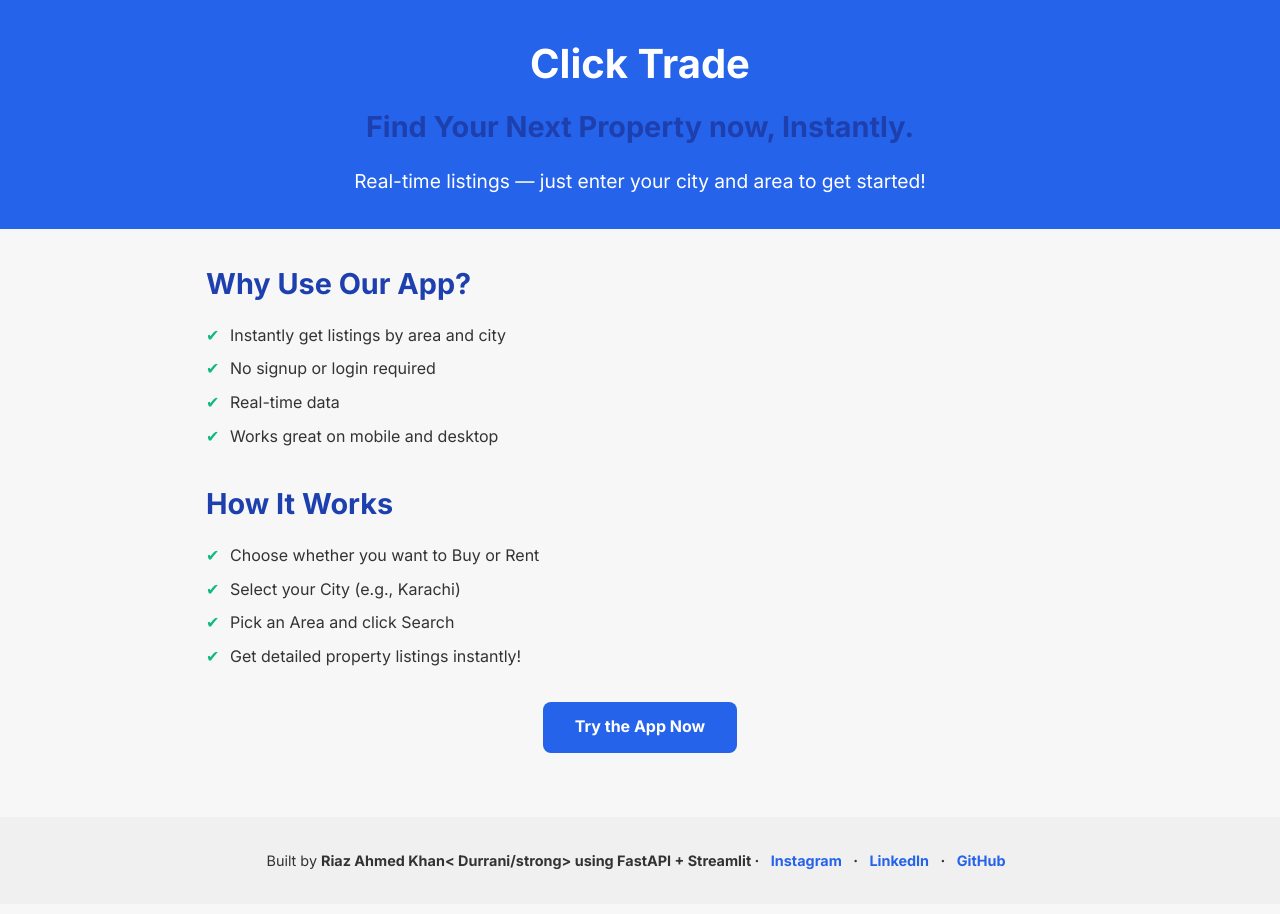
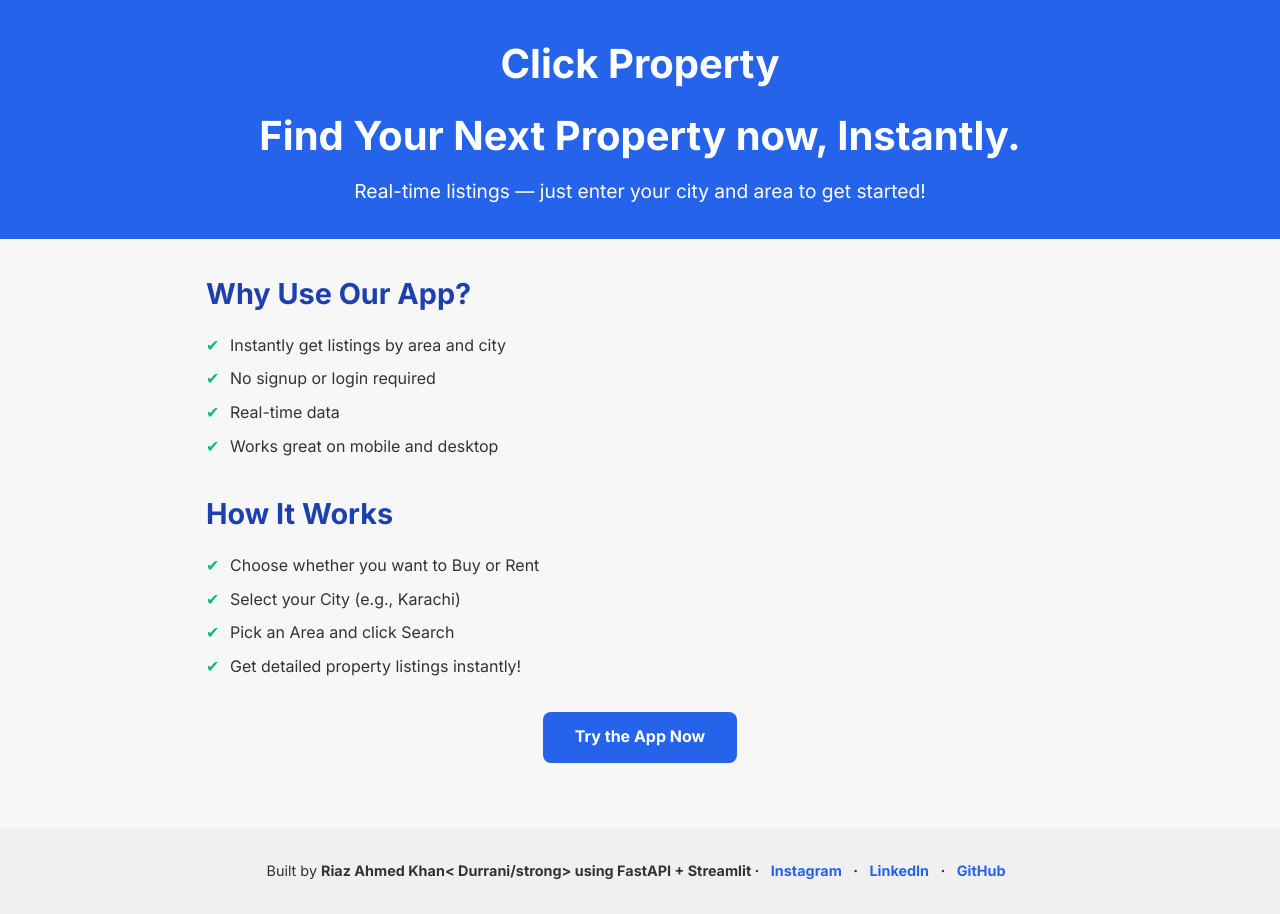
Before and after one commit to Riazkhan129/Click-Property, a plain HTML site: page index.html in a window 1280 px wide. Drawn offline with Linux system fonts and the light colour scheme.

Commit message:
added 2 H1

```diff
--- a/index.html
+++ b/index.html
@@ -86,8 +86,8 @@
 </head>
 <body>
   <header>
-    <h1>Click Trade</h1>
-    <h2>Find Your Next Property now, Instantly.</h2>
+    <h1>Click Property</h1>
+    <h1>Find Your Next Property now, Instantly.</h1>
 
     <p>Real-time listings — just enter your city and area to get started!</p>
   </header>
```
